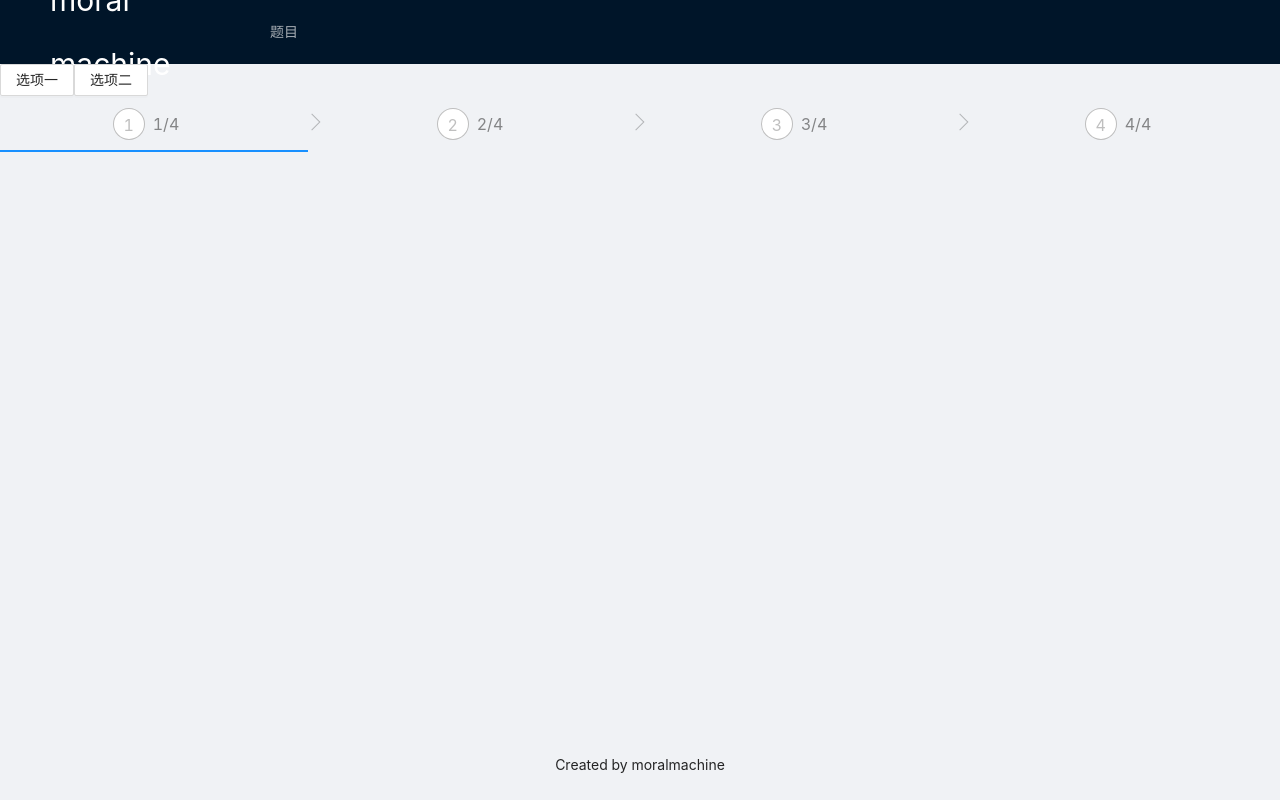
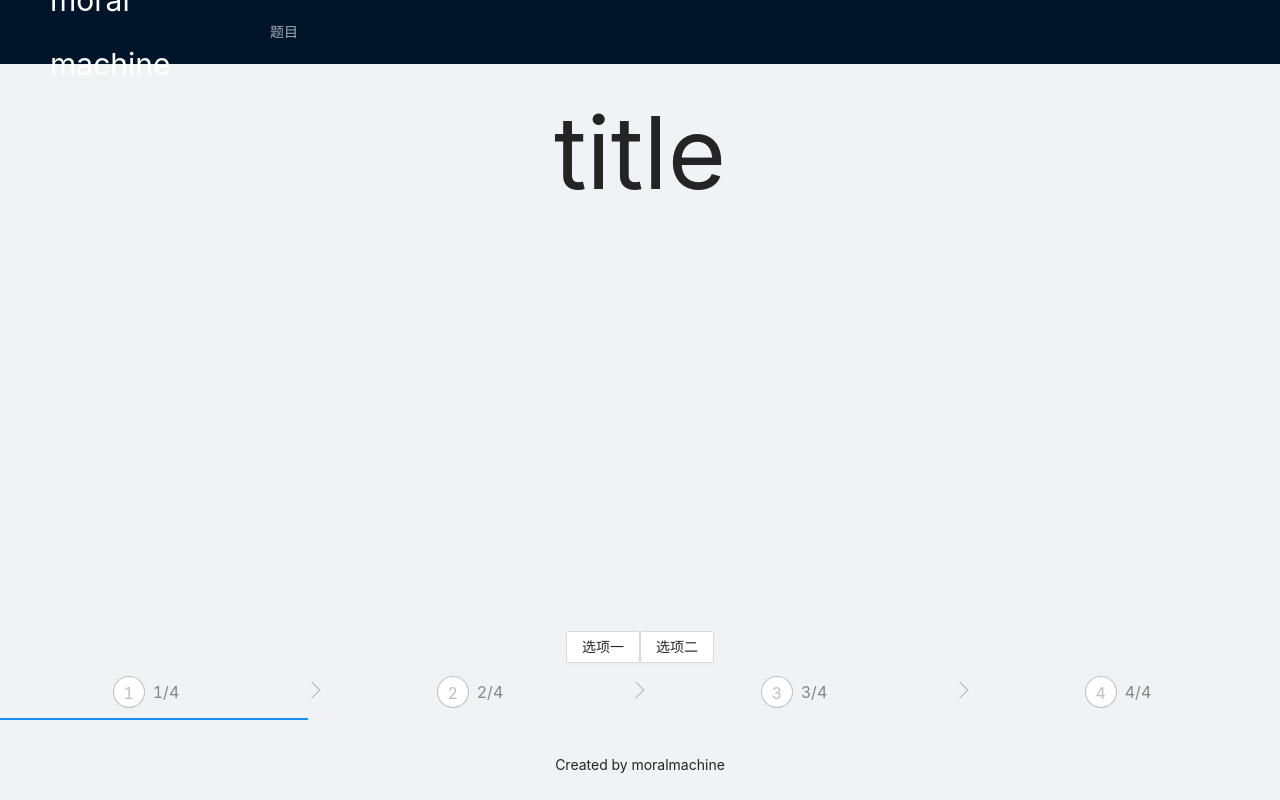
Before and after one commit to pig20k/robot-react, a React (Create React App) app: page /topic in a window 1280 px wide. Built offline with nearby package versions, Linux system fonts and the light colour scheme; no server answers; what store would draw is missing.

Commit message:
robot react

```diff
--- /dev/null
+++ b/src/pages/topic/topic.css
@@ -0,0 +1,38 @@
+.topic{
+      width: 100%;
+      height: 100%;
+      display: flex;
+      align-items: center;
+      flex-direction: column;
+}
+
+.title{
+      margin-top: 10px;
+      font-size: 100px;
+      text-align: center;
+      height: auto;
+      width: 100%;
+}
+
+.steps{
+      display: flex;
+      margin-bottom: 10px;
+      height: auto;
+      width: 100%;
+}
+
+.container{
+      display: flex;
+      align-items: center;
+      flex-direction: column;
+      min-height: 90%;
+      height: auto;
+      width: 100%;
+      margin-bottom: auto;
+    }
+
+.selections{
+      display: flex;
+      margin-top: auto;
+      align-items: center;
+}
--- a/src/pages/topic/topic.jsx
+++ b/src/pages/topic/topic.jsx
@@ -3,6 +3,7 @@ import React from "react";
 import Memory from "../../utils/memoryUtil";
 import Store from "../../utils/storeUtil";
 import ajax from "../../utils/ajaxIndex";
+import "./topic.css";
 import { createBrowserHistory } from "history";
 
 const history = createBrowserHistory();
@@ -36,13 +37,19 @@ export default class Topic extends React.Component {
 
   render() {
     return (
-      <div>
+      <div className="topic">
+        <div className="container">
+          <div className="title">title</div>
+          <div className="selections">
             <Button className="button" onClick={this.onClick}>
               选项一
             </Button>
             <Button className="button" onClick={this.onClick}>
               选项二
             </Button>
+          </div>
+        </div>
+
         <div className="steps">
           <Steps
             type="navigation"
```
Also changed, not shown: package.json (+19 -5 lines), 1 other file (tests, documents, lock files or other folders). Lines whose indentation alone changed are shown as unchanged.
